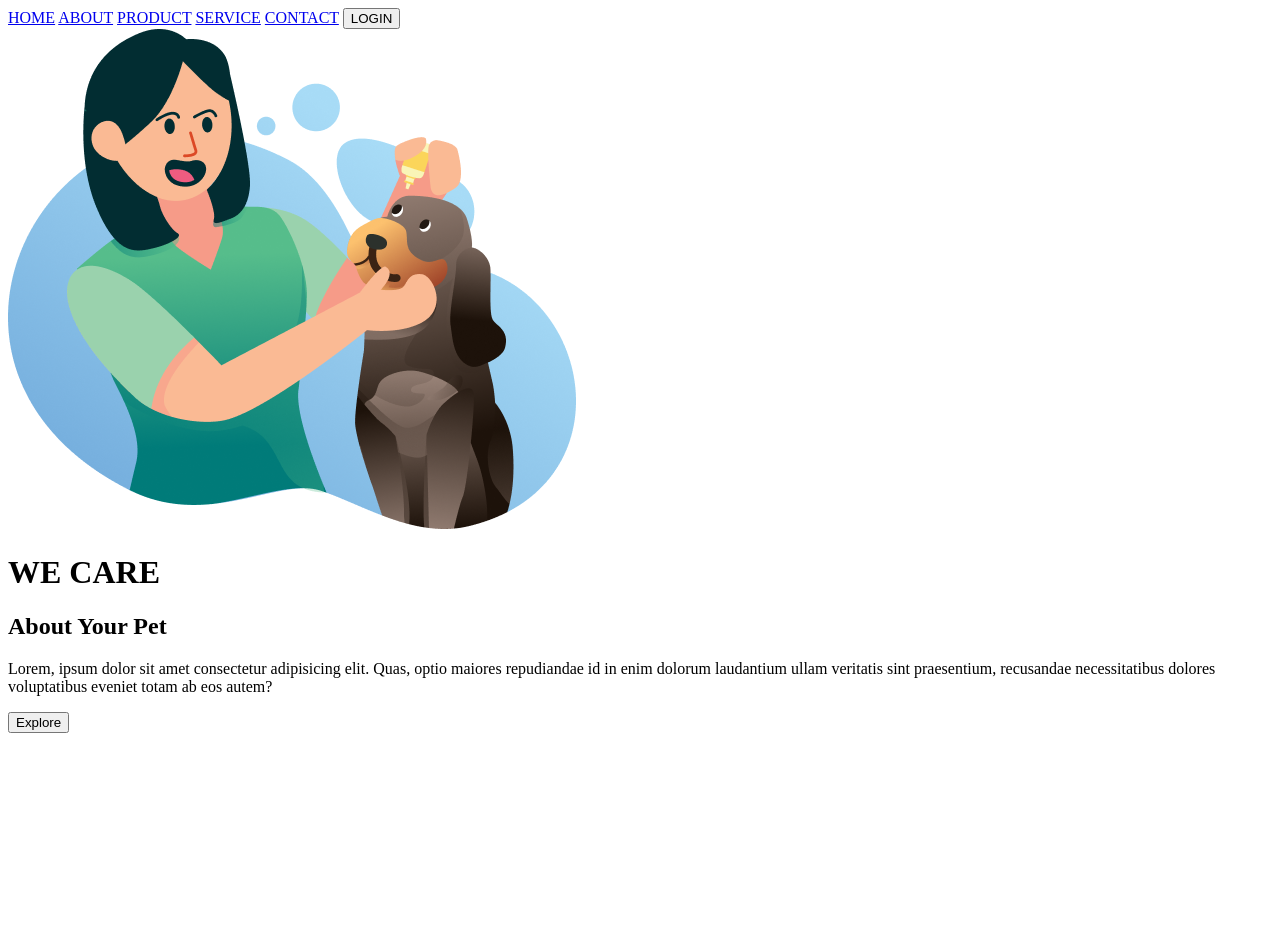
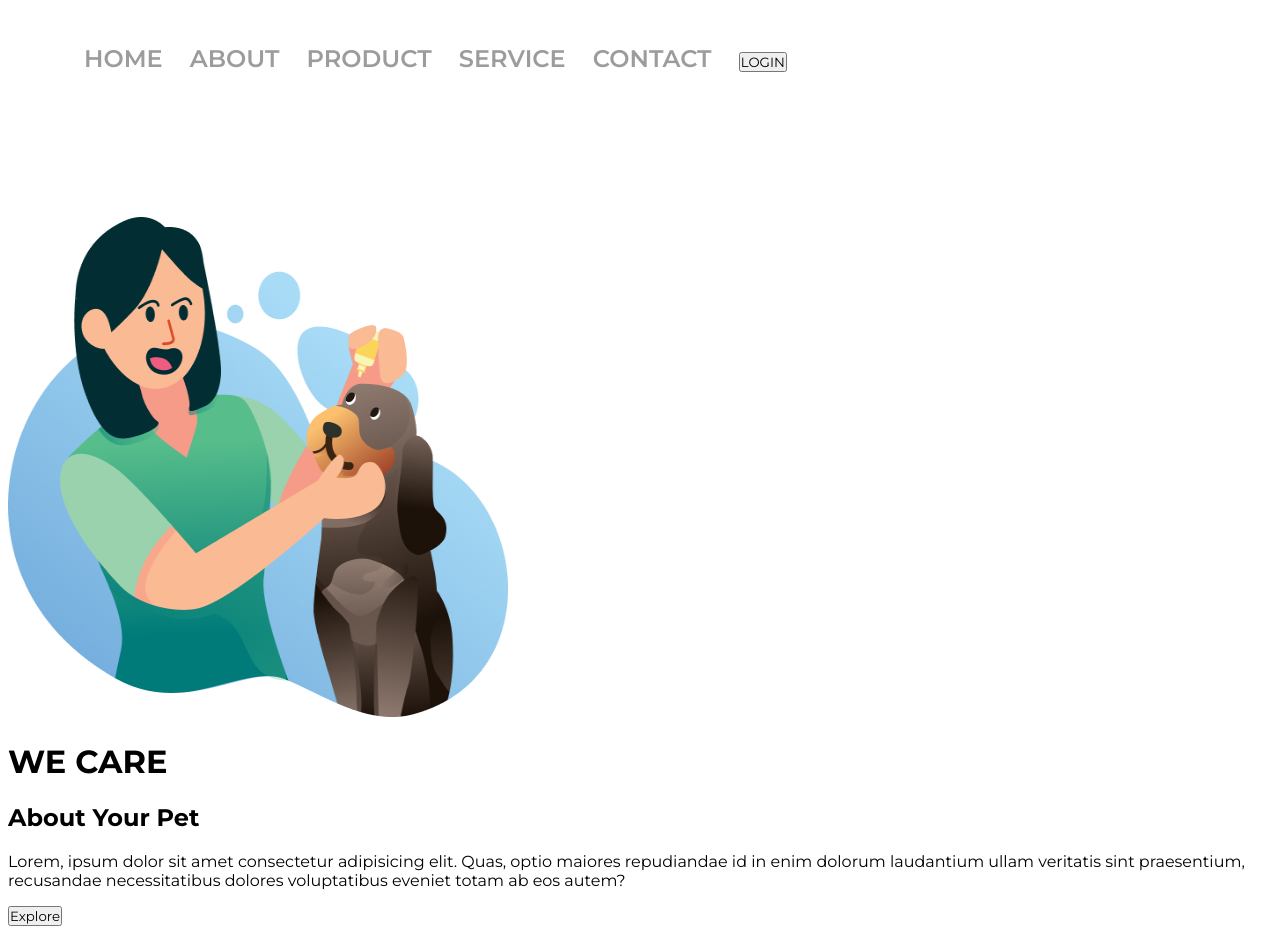
Before and after one commit to AlisonFCruz/we-care-project, a plain HTML site: page index.html in a window 1280 px wide. Before the commit the page ends 800 px from the top, so only its background shows below. Drawn offline with Linux system fonts and the light colour scheme.

Commit message:
Incluindo CSS

```diff
--- a/index.html
+++ b/index.html
@@ -15,15 +15,15 @@
 
 <body>
     <header>
-        <a href="a">HOME</a>
-        <a href="b">ABOUT</a>
-        <a href="c">PRODUCT</a>
-        <a href="d">SERVICE</a>
-        <a href="e">CONTACT</a>
-        <button>LOGIN</button>
+        <a class="link-header">HOME</a>
+        <a class="link-header">ABOUT</a>
+        <a class="link-header">PRODUCT</a>
+        <a class="link-header">SERVICE</a>
+        <a class="link-header">CONTACT</a>
+        <button class=" ">LOGIN</button>
     </header>
     <main>
-        <img src="./img/Illustration 2.png" alt="logo-we-care">
+        <img src="./img/Illustration 2.png" alt="logo-we-care" class="img-log">
         <h1>WE CARE</h1>
         <h2>About Your Pet</h2>
         <p>Lorem, ipsum dolor sit amet consectetur adipisicing elit. Quas, optio maiores repudiandae id in enim dolorum
--- a/styles.css
+++ b/styles.css
@@ -0,0 +1,37 @@
+*{
+    font-family: "Montserrat", serif;
+    margin: o;
+    padding: 0;
+    box-sizing: border-box;
+}
+
+header {
+    margin: 44px 0 144px 76px;
+}
+
+.link-header {
+    font-weight: 600;
+    font-size: 24px;
+    line-height: 29px;
+    color: #9B9D9C;
+    cursor: pointer;
+    margin-right: 23px;
+
+}
+
+.button-header {
+    background: #665AE1;
+    border-radius: 20.5px;
+    width: 135px;
+    height: 41px;
+    border: none;
+    font-weight: 600;
+    font-size: 24px;
+    line-height: 29px;
+    color: #FFFFFF;
+}
+
+.img-log {
+    width: 500px;
+    height: 500px;
+}
```
